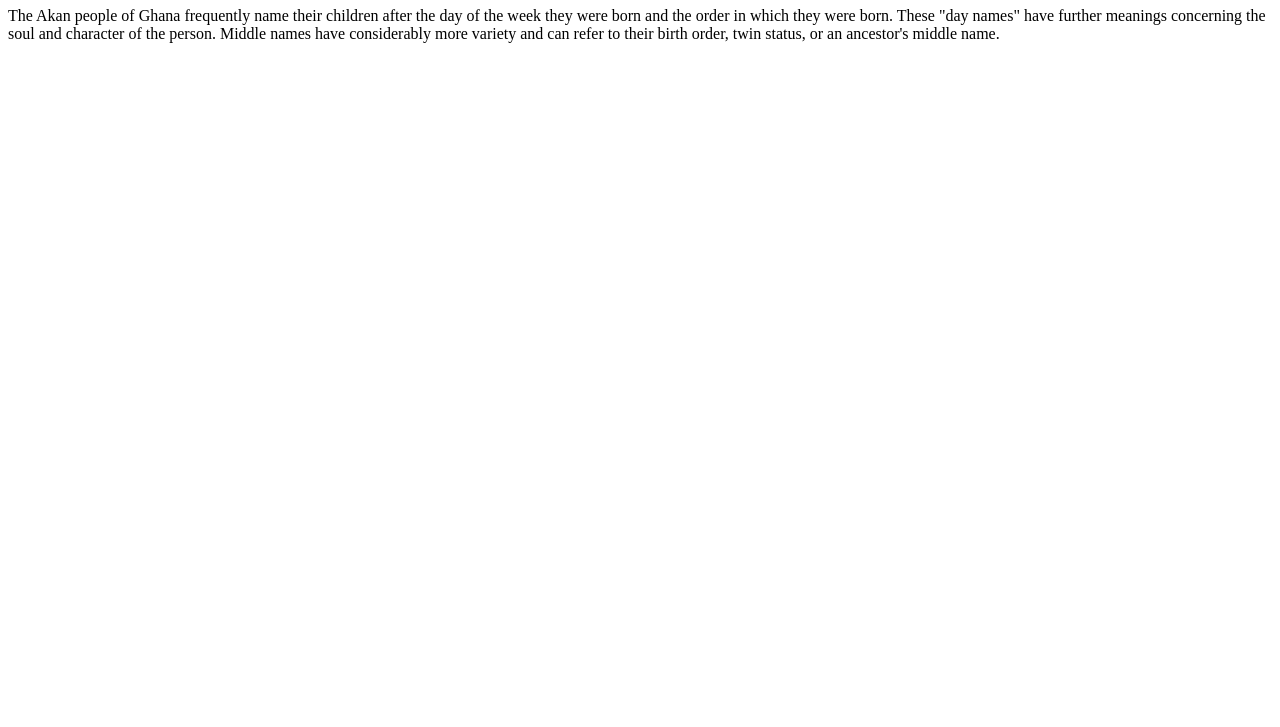
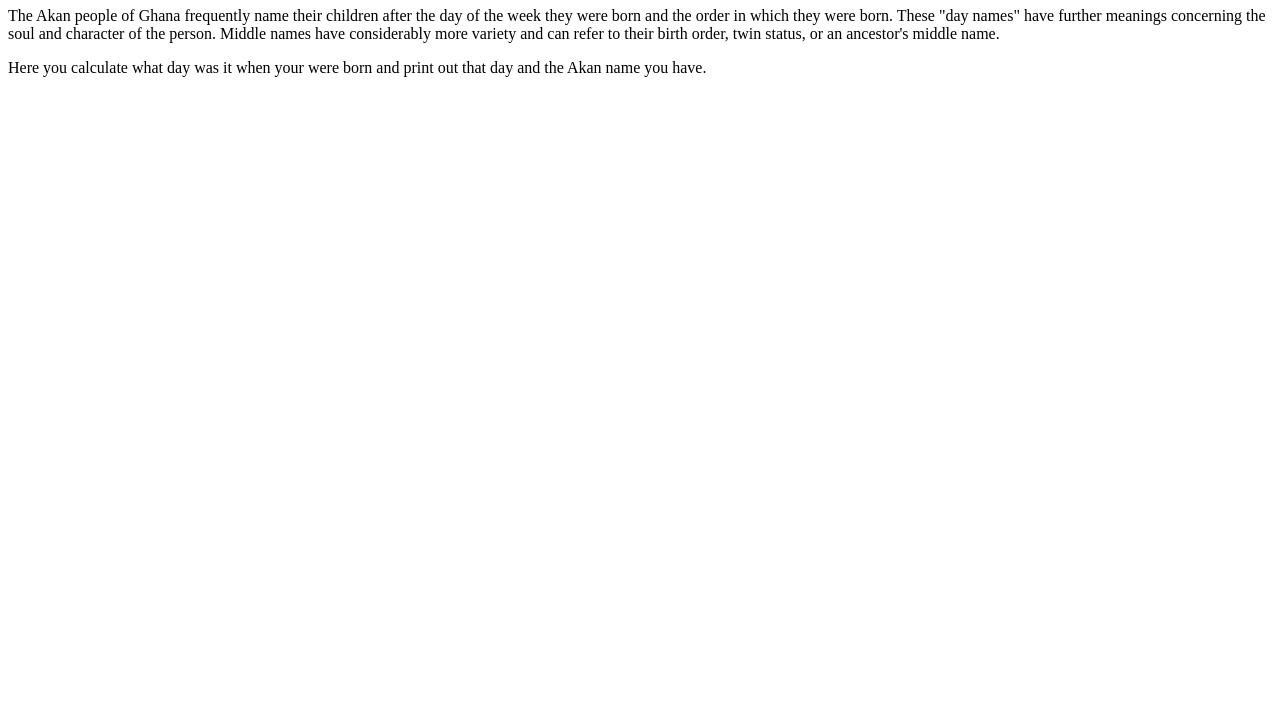
Before and after one commit to Agnes-N/Akan-Names, a plain HTML site: page index.html in a window 1280 px wide. Shown: the part 73-800 px from the top of the page. Drawn offline with Linux system fonts and the light colour scheme.

Commit message:
paragraph that explains what the calculator do

```diff
--- a/index.html
+++ b/index.html
@@ -16,7 +16,9 @@
             Middle names have considerably more variety and can refer to their birth order, twin status, or an ancestor's
             middle name.</p>
             <div class="card bgcolor">
-
+                <form>
+                    <p id="paragraph">Here you calculate what day was it when your were born and print out that day and the Akan name you have.</p><br>
+                </form>
             </div>
     </div>
 </body>
```
